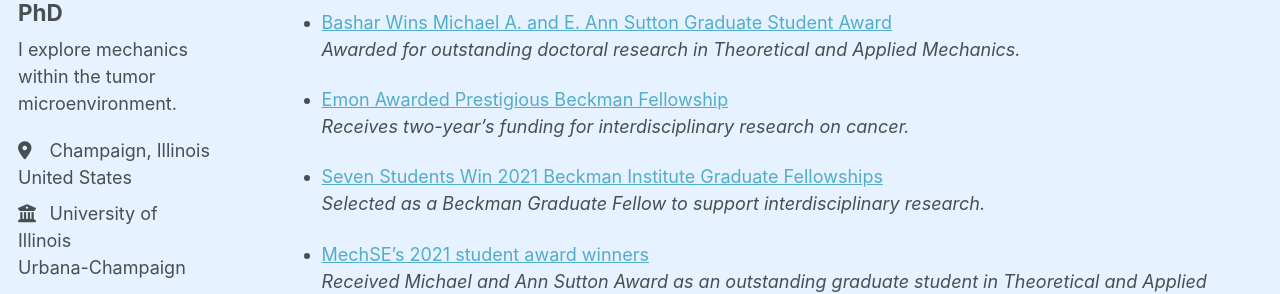
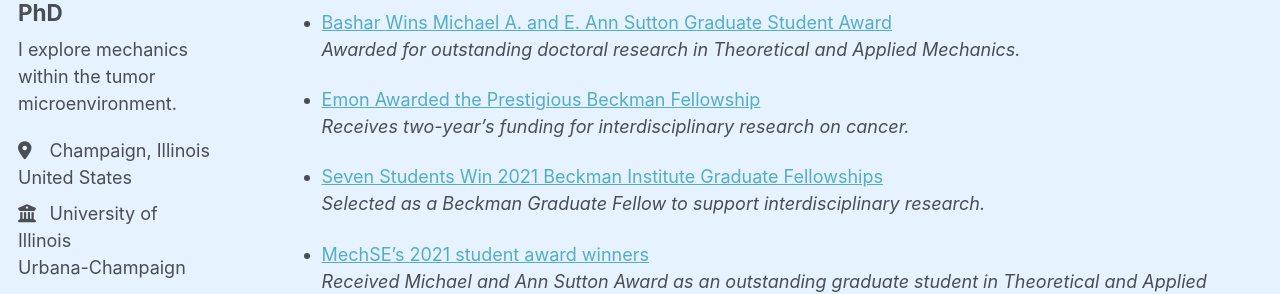
Before and after one commit to BasharEmon/BasharEmon.github.io, a Jekyll site: the page built from _portfolio/Media and News.md, in a window 1280 px wide and 900 px high. Shown: the part 424-718 px from the top of the window. Built offline with Jekyll 4.4.1, drawn with Linux system fonts in a browser that asks for light colours; some web fonts are replaced.

Commit message:
Update Media and News.md

```diff
--- a/_portfolio/Media and News.md
+++ b/_portfolio/Media and News.md
@@ -13,7 +13,7 @@ author_profile: true
 - [Bashar Wins Michael A. and E. Ann Sutton Graduate Student Award](https://mechse.illinois.edu/news/33958)
   *Awarded for outstanding doctoral research in Theoretical and Applied Mechanics.*
 
-- [Emon Awarded Prestigious Beckman Fellowship](https://mechse.illinois.edu/news/35399)
+- [Emon Awarded the Prestigious Beckman Fellowship](https://mechse.illinois.edu/news/35399)
   *Receives two-year's funding for interdisciplinary research on cancer.*
 
 - [Seven Students Win 2021 Beckman Institute Graduate Fellowships](https://beckman.illinois.edu/about/news/article/2021/04/28/seven-students-win-2021-beckman-institute-graduate-fellowships)
```
